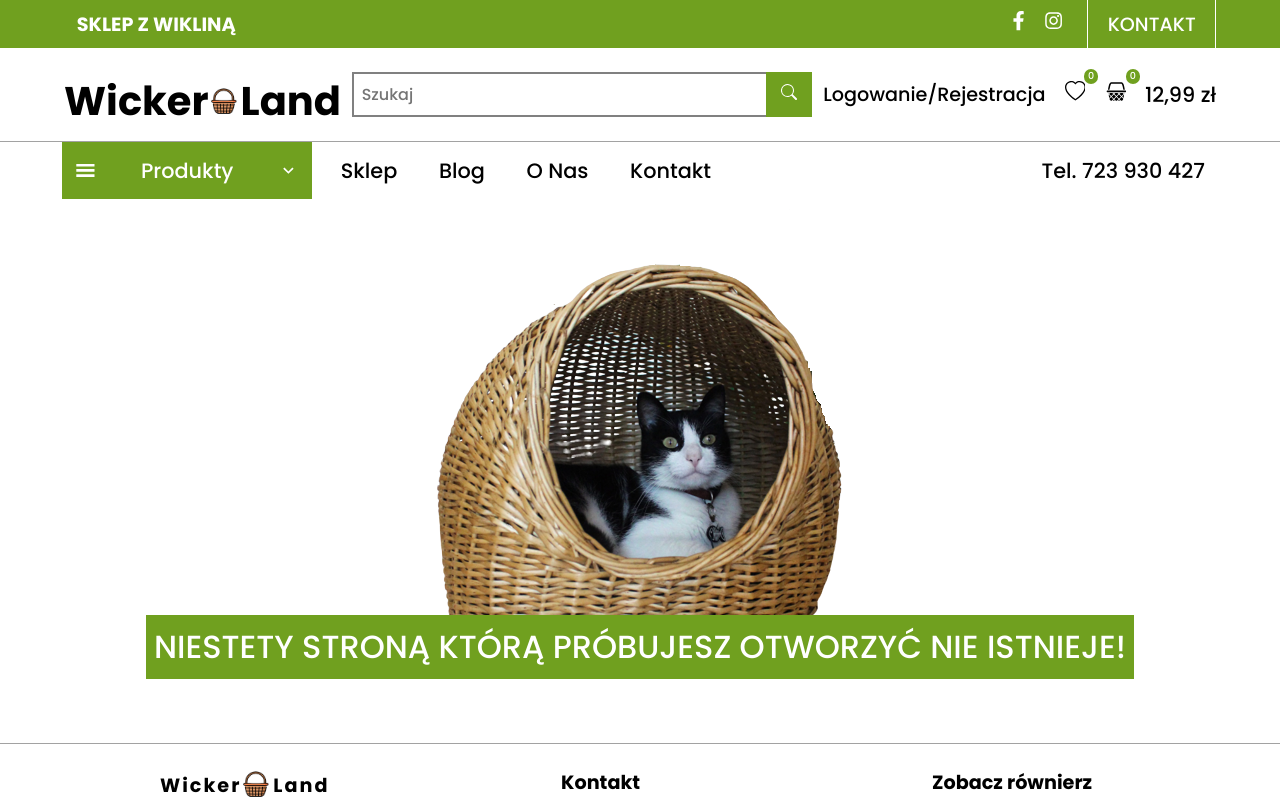
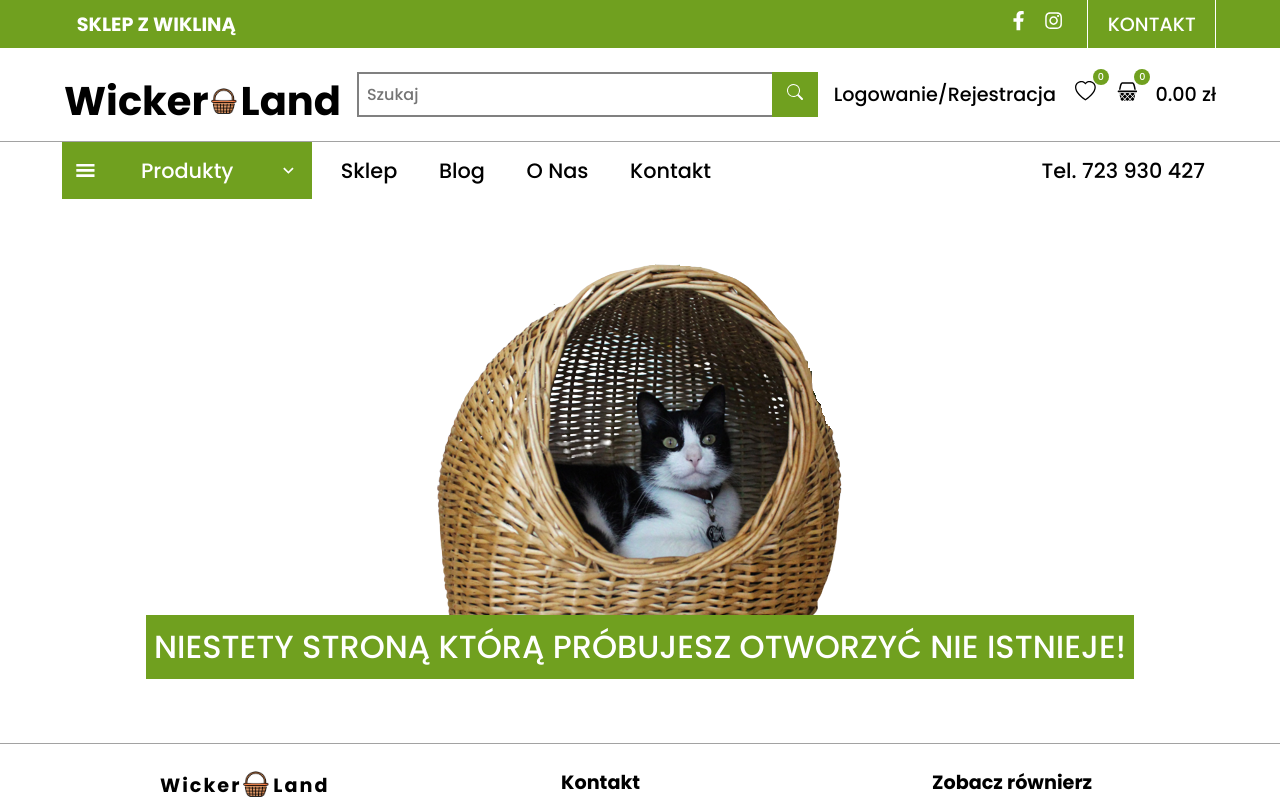
Before and after one commit to Desparion7/Wickerland, a React (Vite) app: page /koszyk in a window 1280 px wide. Shown: the top 800 px of the page. Built offline with nearby package versions, Linux system fonts and the light colour scheme.

Commit message:
add total price and amount in cart from redux

```diff
--- a/src/components/Header/HeaderMiddle.module.css
+++ b/src/components/Header/HeaderMiddle.module.css
@@ -84,6 +84,7 @@
 	cursor: pointer;
 }
 .headerMiddle__options_icons_price {
+	font-size: 1.2rem;
 	cursor: pointer;
 }
 .headerMiddle__options_icons_price:hover {
@@ -94,15 +95,15 @@
 	top: -0.4rem;
 	inset-inline-end: -0.6rem;
 	z-index: 1;
-	width: 0.9rem;
-	height: 0.9rem;
+	width: 1rem;
+	height: 1rem;
 	border-radius: 50%;
 	background-color: var(--main-background-color);
 	color: #fff;
 	text-align: center;
 	letter-spacing: 0;
 	font-size: 0.6rem;
-	line-height: 0.9rem;
+	line-height: 1rem;
 }
 
 @media screen and (min-width: 600px) {
--- a/src/components/Header/HeaderMiddle.tsx
+++ b/src/components/Header/HeaderMiddle.tsx
@@ -8,11 +8,12 @@ import { Link } from 'react-router-dom';
 import { useSelector, useDispatch } from 'react-redux';
 import MobileMenu from './MobileMenu';
 import Cart from '../Cart/Cart';
+import LoginMenu from './LoginMenu';
 import { cartMenuView } from '../../app/slices/slideMenuSlice';
 import { toggleCartMenu } from '../../app/slices/slideMenuSlice';
-import LoginMenu from './LoginMenu';
 import { toggleLoginMenuView } from '../../app/slices/slideMenuSlice';
 import { loginMenuView } from '../../app/slices/slideMenuSlice';
+import { cartItems } from '../../app/slices/cartSlice';
 
 const HeaderMiddle = () => {
 	const isDesktop = useMediaQuery({ minWidth: '1000px' });
@@ -21,6 +22,11 @@ const HeaderMiddle = () => {
 	const dispatch = useDispatch();
 	const isCart = useSelector(cartMenuView);
 	const isLoginMenu = useSelector(loginMenuView);
+
+	const cartProducts = useSelector(cartItems);
+	const totalPrice = cartProducts.reduce((acc, obiekt) => {
+		return acc + obiekt.qty * obiekt.price;
+	}, 0);
 
 	return (
 		<div className={styles.headerMiddle}>
@@ -77,7 +83,7 @@ const HeaderMiddle = () => {
 						}}
 					>
 						<GiBasket />
-						<span>0</span>
+						<span>{cartProducts.length}</span>
 					</div>
 					{isDesktop && (
 						<p
@@ -86,7 +92,7 @@ const HeaderMiddle = () => {
 								dispatch(toggleCartMenu(true));
 							}}
 						>
-							12,99 zł
+							{totalPrice.toFixed(2)} zł
 						</p>
 					)}
 				</div>
--- a/src/components/MobileNavigation/MobileNavigation.tsx
+++ b/src/components/MobileNavigation/MobileNavigation.tsx
@@ -4,12 +4,14 @@ import { VscHeart } from 'react-icons/vsc';
 import { GiBasket } from 'react-icons/gi';
 import { RxPerson } from 'react-icons/rx';
 import { Link } from 'react-router-dom';
-import { useDispatch } from 'react-redux';
+import { useDispatch, useSelector } from 'react-redux';
+import { cartItems } from '../../app/slices/cartSlice';
 import { toggleCartMenu } from '../../app/slices/slideMenuSlice';
 import { toggleLoginMenuView } from '../../app/slices/slideMenuSlice';
 
 const MobileNavigation = () => {
 	const dispatch = useDispatch();
+	const cartProducts = useSelector(cartItems);
 
 	return (
 		<nav className={styles.mobileNavigation}>
@@ -29,7 +31,7 @@ const MobileNavigation = () => {
 				}}
 			>
 				<GiBasket />
-				<span>0</span>
+				<span>{cartProducts.length}</span>
 				<p>Koszyk</p>
 			</div>
 			<div
--- a/src/components/ProductScreen/AboutProduct.tsx
+++ b/src/components/ProductScreen/AboutProduct.tsx
@@ -22,14 +22,14 @@ export interface ProductType {
 }
 
 const AboutProduct = ({ product }: ProductType) => {
-	const [productAmount, setProductAmount] = useState('1');
+	const [productAmount, setProductAmount] = useState(1);
 	const dispatch = useDispatch();
 
 	const handlerAddToCart = () => {
 		dispatch(
 			addItem({
 				pid: product.pid,
-				qty: parseInt(productAmount),
+				qty: productAmount,
 				price: product.price,
 			})
 		);
@@ -64,7 +64,14 @@ const AboutProduct = ({ product }: ProductType) => {
 							<p> Dostępna ilość {product?.amount} szt.</p>
 						</div>
 						<div className={styles.aboutProduct_product_info_buy_cart}>
-							<button className={styles.aboutProduct_product_info_buy_cart_btn}>
+							<button
+								className={styles.aboutProduct_product_info_buy_cart_btn}
+								onClick={() => {
+									if (productAmount > 0) {
+										setProductAmount(productAmount - 1);
+									}
+								}}
+							>
 								-
 							</button>
 							<input
@@ -75,10 +82,17 @@ const AboutProduct = ({ product }: ProductType) => {
 								pattern='[0-9]*'
 								value={productAmount}
 								onChange={(e) => {
-									setProductAmount(e.target.value);
+									setProductAmount(parseInt(e.target.value));
 								}}
 							/>
-							<button className={styles.aboutProduct_product_info_buy_cart_btn}>
+							<button
+								className={styles.aboutProduct_product_info_buy_cart_btn}
+								onClick={() => {
+									if (productAmount < product.amount) {
+										setProductAmount(productAmount + 1);
+									}
+								}}
+							>
 								+
 							</button>
 							<button
```
